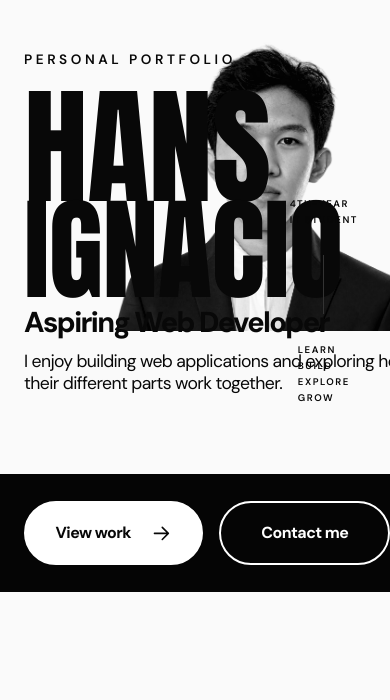
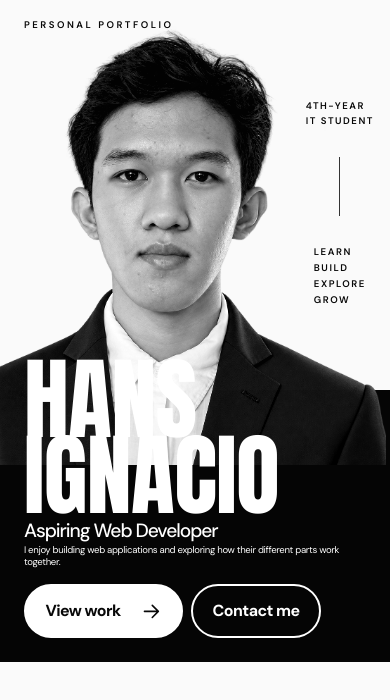
Before and after one commit to hanscsignacio/my-portfolio, a React (Vite) app: page / in a window 390 px wide. Shown: the top 700 px of the page. Built offline with nearby package versions, Linux system fonts and the light colour scheme.

Commit message:
fix: finalize hero responsive layout

```diff
--- a/src/components/Hero/Hero.css
+++ b/src/components/Hero/Hero.css
@@ -28,9 +28,9 @@ main.hero_wrap {
   position: absolute;
   z-index: 4;
   left: var(--hero-gutter);
-  top: clamp(2rem, 6vh, 3.5rem);
+  top: clamp(2rem, 6dvh, 3.5rem);
   margin: 0;
-  font-size: clamp(0.85rem, 0.85vw, 1rem);
+  font-size: clamp(0.85rem, 0.85dvw, 1rem);
   font-weight: 600;
   letter-spacing: 0.26em;
   white-space: nowrap;
--- a/src/components/Hero/Hero.responsive.css
+++ b/src/components/Hero/Hero.responsive.css
@@ -16,3 +16,84 @@
     max-width: 26rem;
   }
 }
+
+@media (max-width: 820px) {
+  .hero__branding {
+    top: clamp(1rem, 4.5dvw, 2.5rem);
+    font-size: clamp(0.6rem, 2dvw, 1rem);
+  }
+
+  .hero_main {
+    position: static;
+    padding-bottom: 0;
+  }
+  .hero__dark-panel {
+    position: static;
+    height: auto;
+    padding: clamp(1rem, 3dvw, 2rem) 0 clamp(1.5rem, 5dvw, 3rem);
+  }
+  .hero__actions {
+    position: relative;
+    top: auto;
+    transform: none;
+    gap: 0.5rem;
+  }
+  .hero__portrait {
+    width: clamp(10rem, 114dvw, 70rem);
+    left: -15%;
+    top: 4%;
+  }
+
+  .hero_wrap {
+    height: auto !important;
+    overflow: hidden;
+  }
+
+  .hero {
+    background: linear-gradient(#fafafa 100dvw, #050505 100dvw);
+    padding-bottom: 0;
+  }
+
+  .hero__content {
+    margin-top: 92.5dvw;
+    color: #fff;
+  }
+
+  .hero__name-line:first-child,
+  .hero__name-line:last-child {
+    font-size: clamp(5rem, 90px, 15rem);
+  }
+
+  .hero__intro {
+    margin-top: 0.4rem;
+  }
+
+  .hero__role {
+    font-weight: 500;
+    font-size: clamp(1.2rem, 4dvw, 5rem);
+  }
+
+  .hero__description {
+    margin-top: 0.2rem;
+    font-size: clamp(0.6rem, 2.4dvw, 2rem);
+  }
+
+  .hero__side-details {
+    top: 25vw;
+  }
+
+  .hero__button--primary,
+  .hero__button--outline {
+    min-height: clamp(2.5rem, 6.3dvh, 4rem);
+    padding: 0 clamp(1rem, 5dvw, 4rem);
+  }
+}
+
+@media (max-width: 400px) {
+  .hero__intro {
+    max-width: 90dvw;
+  }
+  .hero__side-details {
+    right: 1rem;
+  }
+}
--- a/vite.config.js
+++ b/vite.config.js
@@ -1,7 +1,8 @@
-import react from '@vitejs/plugin-react'
-import { defineConfig } from 'vite'
+import react from "@vitejs/plugin-react";
+import { defineConfig } from "vite";
 
 // https://vite.dev/config/
 export default defineConfig({
   plugins: [react()],
-})
+  server: { host: true },
+});
```
